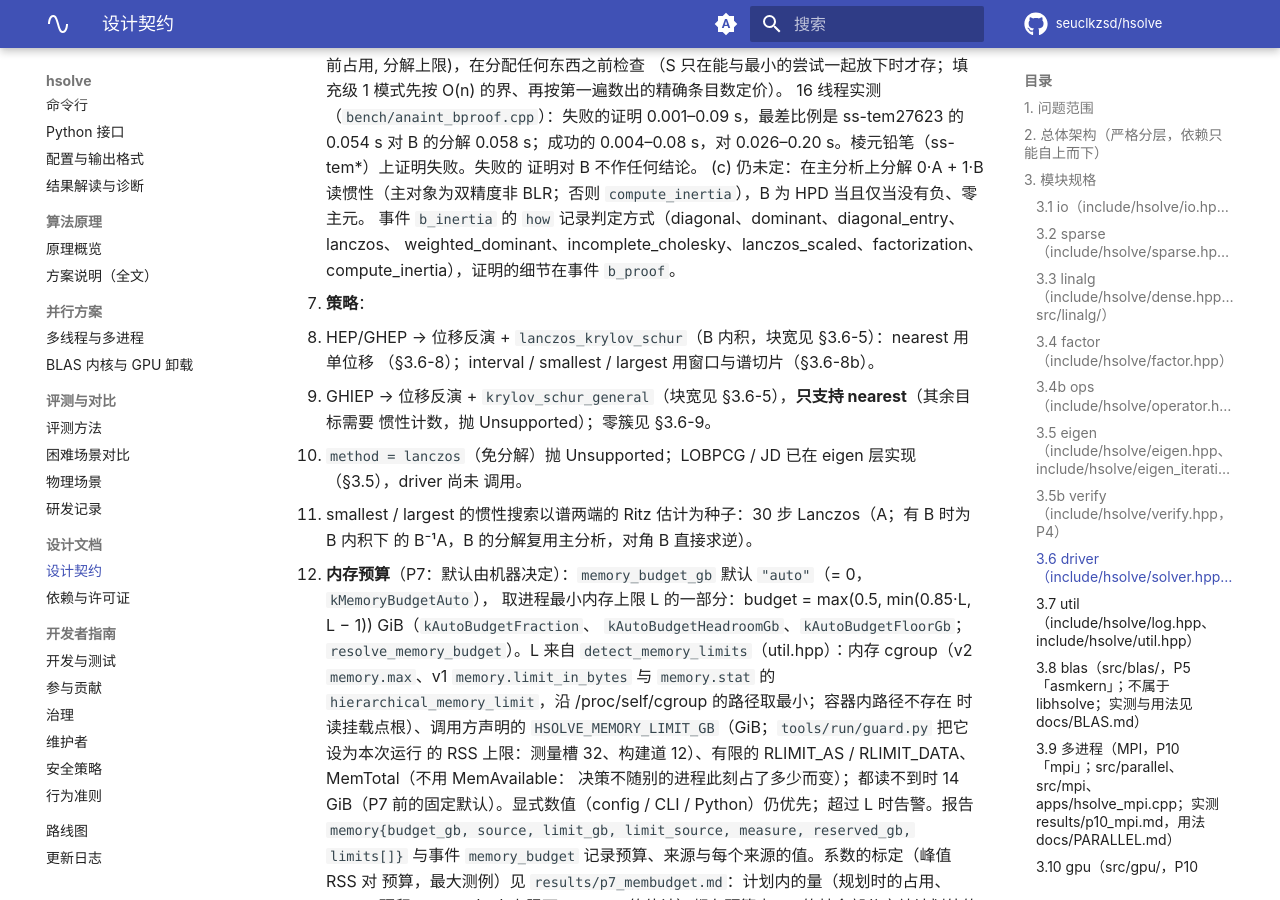
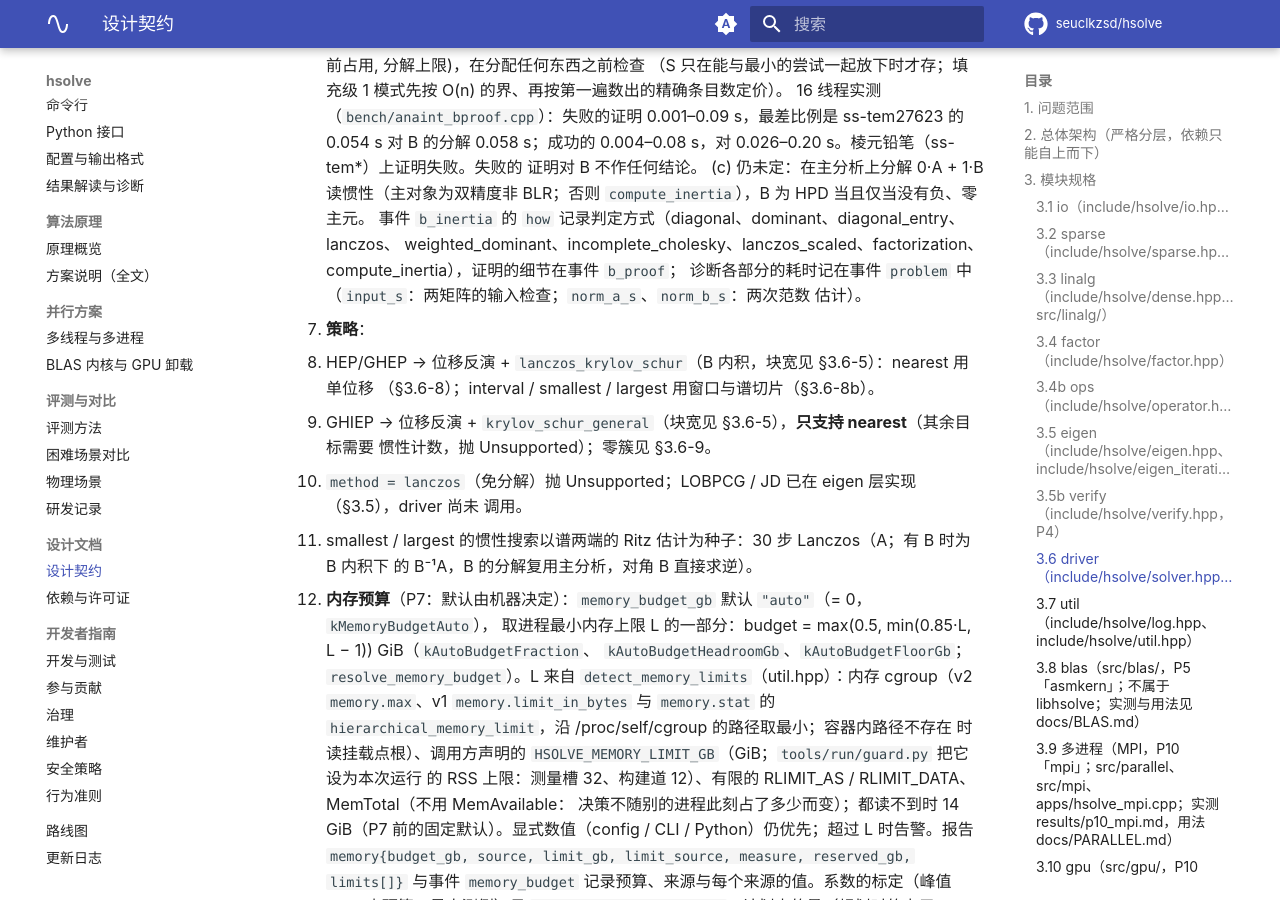
Before and after one commit to seuclkzsd/hsolve, an MkDocs documentation site: the page built from docs/DESIGN.md, in a window 1280 px wide and 900 px high, scrolled down 24838 px. Built offline with MkDocs 1.6.1 and Material for MkDocs 9.7.7, drawn with Linux system fonts in a browser that asks for light colours; comment, search, counter and statistics services are not loaded.

Commit message:
docs: DESIGN 3.6-1, the diagnostics guide and the CHANGELOG name the problem event's diagnosis timings (input_s, norm_a_s, norm_b_s)

```diff
--- a/docs/DESIGN.md
+++ b/docs/DESIGN.md
@@ -784,7 +784,9 @@ factor（InertiaCounter）、sparse、linalg；不打印；固定种子与线程
      (c) 仍未定：在主分析上分解 0·A + 1·B 读惯性（主对象为双精度非 BLR；否则 `compute_inertia`），B 为 HPD
          当且仅当没有负、零主元。
      事件 `b_inertia` 的 `how` 记录判定方式（diagonal、dominant、diagonal_entry、lanczos、
-     weighted_dominant、incomplete_cholesky、lanczos_scaled、factorization、compute_inertia），证明的细节在事件 `b_proof`。
+     weighted_dominant、incomplete_cholesky、lanczos_scaled、factorization、compute_inertia），证明的细节在事件 `b_proof`；
+     诊断各部分的耗时记在事件 `problem` 中（`input_s`：两矩阵的输入检查；`norm_a_s`、`norm_b_s`：两次范数
+     估计）。
 2. **策略**：
    - HEP/GHEP → 位移反演 + `lanczos_krylov_schur`（B 内积，块宽见 §3.6-5）：nearest 用单位移
      （§3.6-8）；interval / smallest / largest 用窗口与谱切片（§3.6-8b）。
```
Also changed, not shown: CHANGELOG.md (+5 -0 lines), docs/guide/diagnostics.md (+1 -1 lines).
